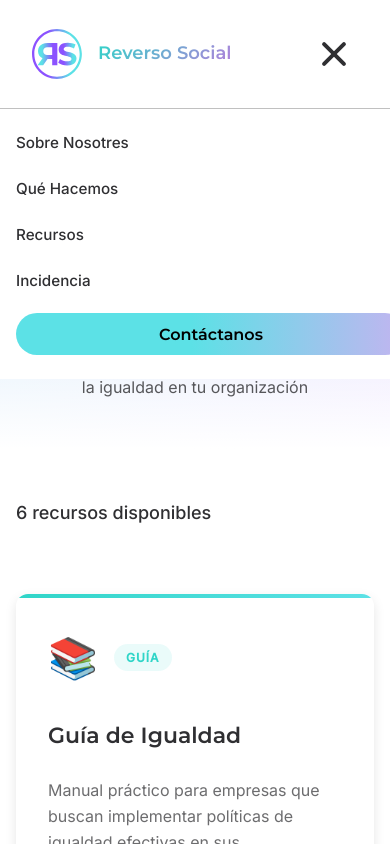
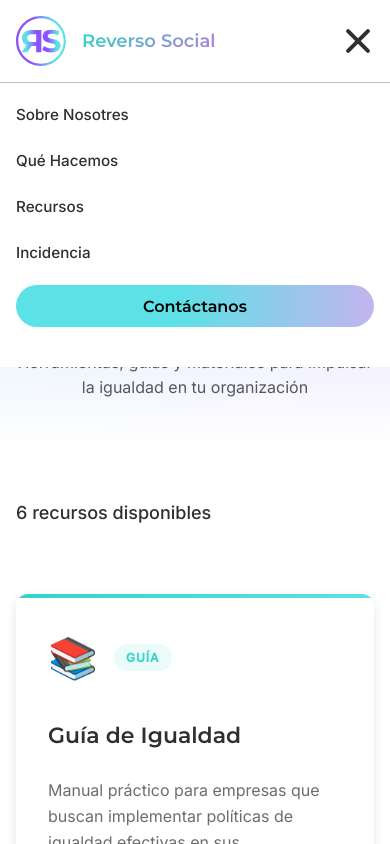
Before and after one commit to Reverso-Social/reverso-social-fe, a React (Vite) app: page /recursos in a window 390 px wide. Both pictures are taken after a click on the button "Abrir o cerrar menú de navegación". Shown: the top 844 px of the page. Built offline with nearby package versions, Linux system fonts and the light colour scheme.

Commit message:
fix: responsive mobile menu alignment

```diff
--- a/src/components/Header/Header.jsx
+++ b/src/components/Header/Header.jsx
@@ -21,6 +21,17 @@ export default function Header() {
     window.addEventListener("scroll", handleScroll);
     return () => window.removeEventListener("scroll", handleScroll);
   }, []);
+
+  useEffect(() => {
+    const handleResize = () => {
+      if (window.innerWidth > 768 && menuOpen) {
+        setMenuOpen(false);
+      }
+    };
+
+    window.addEventListener("resize", handleResize);
+    return () => window.removeEventListener("resize", handleResize);
+  }, [menuOpen]);
 
   return (
     <>
@@ -46,7 +57,7 @@ export default function Header() {
             aria-label="Abrir o cerrar menú de navegación"
             aria-expanded={menuOpen}
             aria-controls="mobile-menu"
-            onClick={() => setMenuOpen(prev => !prev)}
+            onClick={() => setMenuOpen((prev) => !prev)}
           >
             <span></span>
             <span></span>
@@ -58,6 +69,7 @@ export default function Header() {
           id="mobile-menu"
           className={`mobile-menu ${menuOpen ? "mobile-menu--open" : ""}`}
         >
+          <div className="mobile-menu__inner">
             <NavBar onItemClick={() => setMenuOpen(false)} />
 
             <button
@@ -70,6 +82,7 @@ export default function Header() {
               Contáctanos
             </button>
           </div>
+        </div>
       </header>
 
       <ContactModal open={openModal} onClose={() => setOpenModal(false)} />
--- a/src/components/Header/Header.scss
+++ b/src/components/Header/Header.scss
@@ -122,6 +122,7 @@
   background: none;
   border: none;
   padding: 0;
+  margin: 0;
 }
 
 .menu-toggle span {
@@ -153,14 +154,20 @@
   background-color: $color-white;
   border-top: 1px solid $color-light;
   z-index: 999;
+  padding: 0 2rem 1.5rem;
 }
 
-
-.mobile-menu--open {
+.mobile-menu__inner {
+  max-width: 1280px;
+  margin: 0 auto;
   display: flex;
   flex-direction: column;
   gap: 1.2rem;
-  padding: 4rem 2rem 1.5rem;
+  padding: 1.5rem 0 1rem;
+}
+
+.mobile-menu--open {
+  display: block;
 }
 
 .mobile-contact-btn {
@@ -193,19 +200,17 @@
     display: none;
   }
 
-  .header {
-    padding: 0.8rem 1rem;
-  }
-
   .menu-toggle {
     display: flex;
     margin-left: auto;
-    margin-right: 40px;
-
   }
 
-  .mobile-menu--open {
-    padding: 1.25rem 1.5rem 1.5rem;
+  .mobile-menu {
+    padding: 0 1.5rem 1.5rem;
+  }
+
+  .mobile-menu__inner {
+    padding: 1.25rem 0 1.5rem;
   }
 
   .header-logo {
@@ -253,7 +258,11 @@
     font-size: $font-size-base;
   }
 
-  .mobile-menu--open {
-    padding: 1.25rem 1rem 1.5rem;
+  .mobile-menu {
+    padding: 0 1rem 1.25rem;
+  }
+
+  .mobile-menu__inner {
+    padding: 1.1rem 0 1.25rem;
   }
 }
--- a/src/components/NavBar/NavBar.jsx
+++ b/src/components/NavBar/NavBar.jsx
@@ -1,7 +1,7 @@
 import "./NavBar.scss";
 import { useLocation, useNavigate } from "react-router-dom";
 
-export default function NavBar() {
+export default function NavBar({ onItemClick = () => {} }) {
   const location = useLocation();
   const navigate = useNavigate();
 
@@ -16,14 +16,15 @@ export default function NavBar() {
     e.preventDefault();
 
     if (location.pathname !== "/") {
-      // Estamos en otra página → Navegar primero al home
       navigate("/");
+      setTimeout(() => {
+        scrollToSection(sectionId);
+        onItemClick();
+      }, 50);
+    } else {
 
-      // Esperar a que cargue el home
-      setTimeout(() => scrollToSection(sectionId), 50);
-    } else {
-      // Estamos en el Home → Scroll directo
       scrollToSection(sectionId);
+      onItemClick();
     }
   };
 
@@ -50,10 +51,12 @@ export default function NavBar() {
         </li>
 
         <li>
-          {/* Esta sí es ruta real */}
           <button
             className="nav-link"
-            onClick={() => navigate("/recursos")}
+            onClick={() => {
+              navigate("/recursos");
+              onItemClick();
+            }}
           >
             Recursos
           </button>
```
Lines whose indentation alone changed are shown as unchanged.
